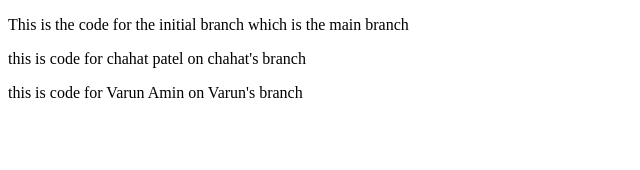
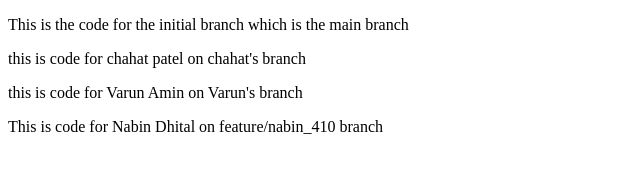
Before and after one commit to Gambit142/devops-assignment1, a plain HTML site: page index.html in a window 1280 px wide. Shown: the whole page, without its empty margins (0-640 px from the left). Drawn offline with Linux system fonts and the light colour scheme.

Commit message:
feat(nabin_410): add nabin specific code for demo collaboration task

```diff
--- a/index.html
+++ b/index.html
@@ -9,5 +9,6 @@
     <p>This is the code for the initial branch which is the main branch</p>
     <p>this is code for chahat patel on chahat's branch</p>
     <p>this is code for Varun Amin on Varun's branch</p>
+    <p>This is code for Nabin Dhital on feature/nabin_410 branch</p>
 </body>
 </html>
```
